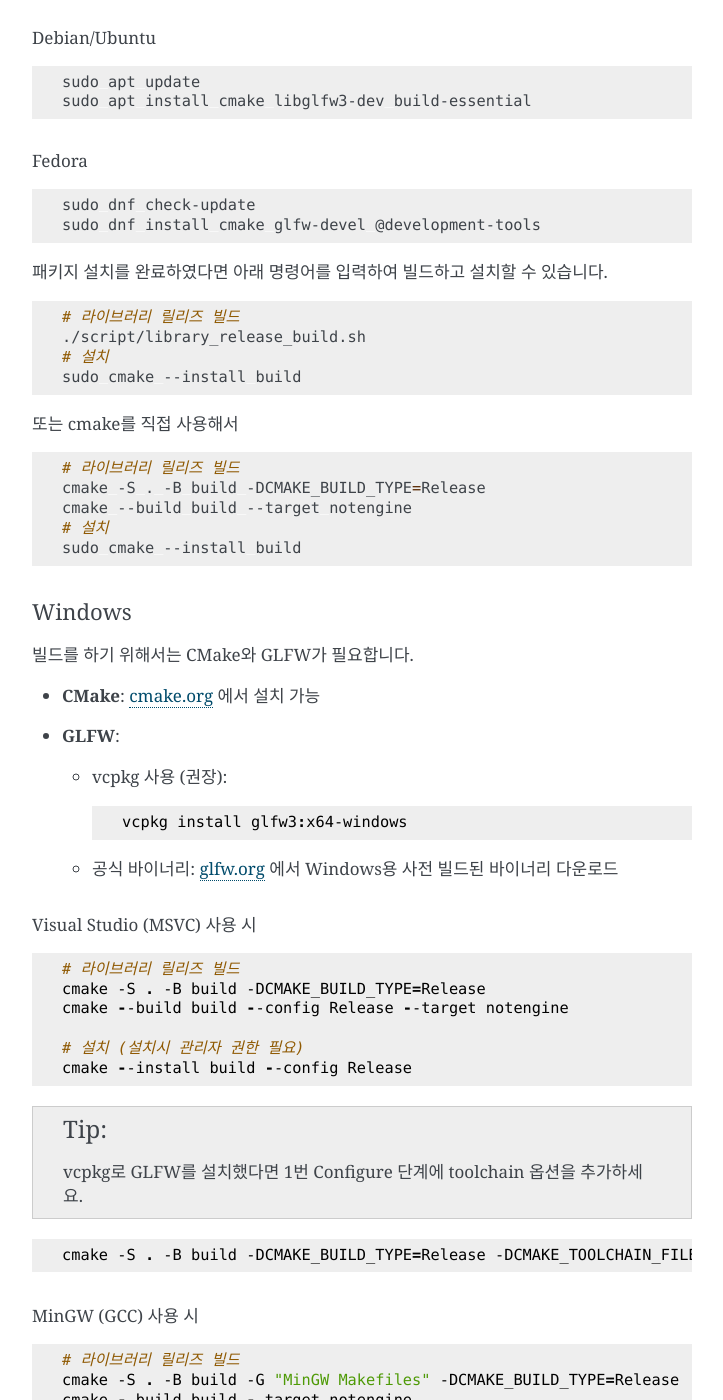
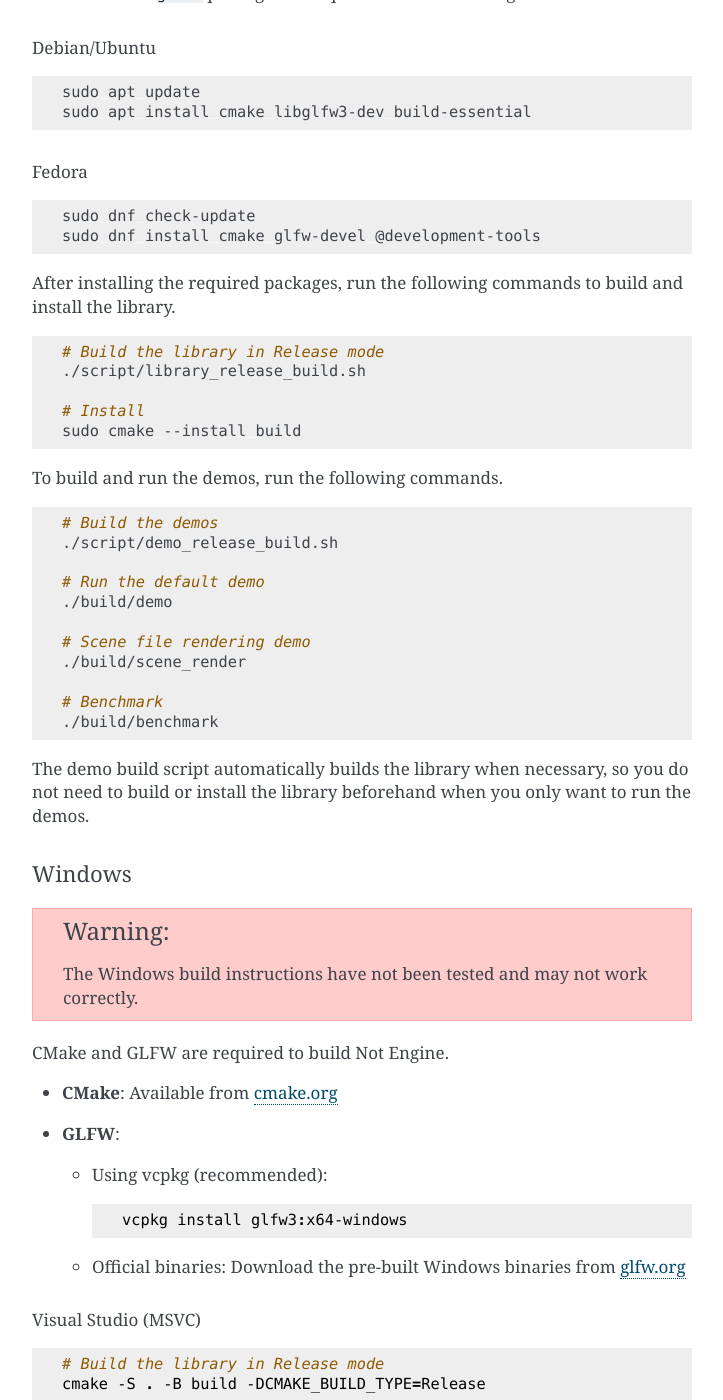
Before and after one commit to sinokadev/notengine, a Sphinx documentation site: the page built from docs/source/getting-started.rst, in a window 1280 px wide and 1400 px high, scrolled down 678 px. Shown: the whole window, without its empty margins (388-1111 px from the left). Built offline with Sphinx 7.4.7, drawn with Linux system fonts in a browser that asks for light colours; some of the changed text lies outside the part shown.

Commit message:
docs Getting Started translate to English

```diff
--- a/docs/source/getting-started.rst
+++ b/docs/source/getting-started.rst
@@ -1,30 +1,33 @@
 ================
-시작하기
+Getting Started
 ================
 
-이 문서는 Not Engine을 처음 접하는 사람들을 위해 빌드하고 데모를 실행하는 방법과 기본적인 기능을 안내합니다.
+This document provides instructions for building Not Engine, running the demos,
+and an overview of its basic features for users who are new to Not Engine.
 
 --------------------------------
-설치하기
+Installation
 --------------------------------
 
-아직 사전 빌드된 바이너리를 제공하지 않기 때문에 직접 빌드해야 합니다.
+Not Engine does not currently provide pre-built binaries, so you must build it yourself.
 
-요구사항
+Requirements
 ~~~~~~~~~~~~~~~~~~~~~~~~~~~~~~~~
 
-- OpenGL 4.3 이상을 지원하는 그래픽 카드
+- A graphics card that supports OpenGL 4.3 or later
 
-빌드
+Building
 ~~~~~~~~~~~~~~~~~~~~~~~~~~~~~~~~
 
 .. note::
-   이 엔진은 현재 Linux 환경에서만 테스트되었습니다. Windows나 macOS 환경에서의 동작 및 안정성은 보장되지 않습니다.
 
-Linux (권장)
+   Not Engine has currently only been tested on Linux.
+   Operation and stability on Windows and macOS are not guaranteed.
+
+Linux (Recommended)
 --------------------------------
 
-빌드를 하기 위해서는 ``cmake``\ 와 ``glfw3`` 패키지가 필요합니다.
+CMake and the ``glfw3`` package are required to build Not Engine.
 
 Debian/Ubuntu
 ^^^^^^^^^^^^^^^^^^^^^^^^^^^^^^^^
@@ -42,79 +45,106 @@ Fedora
    sudo dnf check-update
    sudo dnf install cmake glfw-devel @development-tools
 
-패키지 설치를 완료하였다면 아래 명령어를 입력하여 빌드하고 설치할 수 있습니다.
+After installing the required packages, run the following commands to build and install the library.
 
 .. code-block:: bash
 
-   # 라이브러리 릴리즈 빌드
+   # Build the library in Release mode
    ./script/library_release_build.sh
-   # 설치
+
+   # Install
    sudo cmake --install build
 
-또는 cmake를 직접 사용해서
+To build and run the demos, run the following commands.
 
 .. code-block:: bash
 
-   # 라이브러리 릴리즈 빌드
-   cmake -S . -B build -DCMAKE_BUILD_TYPE=Release
-   cmake --build build --target notengine
-   # 설치
-   sudo cmake --install build
+   # Build the demos
+   ./script/demo_release_build.sh
+
+   # Run the default demo
+   ./build/demo
+
+   # Scene file rendering demo
+   ./build/scene_render
+
+   # Benchmark
+   ./build/benchmark
+
+The demo build script automatically builds the library when necessary,
+so you do not need to build or install the library beforehand when you only want to run the demos.
 
 Windows
 --------------------------------
 
-빌드를 하기 위해서는 CMake와 GLFW가 필요합니다.
+.. warning::
 
-- **CMake**: `cmake.org <https://cmake.org/download/>`_ 에서 설치 가능
+   The Windows build instructions have not been tested and may not work correctly.
+
+CMake and GLFW are required to build Not Engine.
+
+- **CMake**: Available from `cmake.org <https://cmake.org/download/>`_
+
 - **GLFW**:
 
-  - vcpkg 사용 (권장):
+  - Using vcpkg (recommended):
 
     .. code-block:: powershell
 
        vcpkg install glfw3:x64-windows
 
-  - 공식 바이너리: `glfw.org <https://www.glfw.org/download.html>`_ 에서 Windows용 사전 빌드된 바이너리 다운로드
+  - Official binaries:
+    Download the pre-built Windows binaries from
+    `glfw.org <https://www.glfw.org/download.html>`_
 
-Visual Studio (MSVC) 사용 시
+Visual Studio (MSVC)
 ^^^^^^^^^^^^^^^^^^^^^^^^^^^^^^^^^^^^^^^^^^^^^^^^
 
 .. code-block:: powershell
 
-   # 라이브러리 릴리즈 빌드
+   # Build the library in Release mode
    cmake -S . -B build -DCMAKE_BUILD_TYPE=Release
+
    cmake --build build --config Release --target notengine
 
-   # 설치 (설치시 관리자 권한 필요)
+   # Install (administrator privileges required)
    cmake --install build --config Release
 
 .. tip::
-   vcpkg로 GLFW를 설치했다면 1번 Configure 단계에 toolchain 옵션을 추가하세요.
+
+   If you installed GLFW using vcpkg, add the toolchain option during the Configure step.
 
 .. code-block:: powershell
 
-   cmake -S . -B build -DCMAKE_BUILD_TYPE=Release -DCMAKE_TOOLCHAIN_FILE="[vcpkg 설치경로]/scripts/buildsystems/vcpkg.cmake"
+   cmake -S . -B build -DCMAKE_BUILD_TYPE=Release -DCMAKE_TOOLCHAIN_FILE="[vcpkg installation path]/scripts/buildsystems/vcpkg.cmake"
 
-MinGW (GCC) 사용 시
+MinGW (GCC)
 ^^^^^^^^^^^^^^^^^^^^^^^^^^^^^^^^^^^^^^^^^^^^^^^^
 
 .. code-block:: powershell
 
-   # 라이브러리 릴리즈 빌드
+   # Build the library in Release mode
    cmake -S . -B build -G "MinGW Makefiles" -DCMAKE_BUILD_TYPE=Release
+
    cmake --build build --target notengine
 
-   # 설치 (설치시 관리자 권한 필요)
+   # Install (administrator privileges required)
    cmake --install build
 
 macOS
 --------------------------------
 
 .. warning::
-   macOS는 OpenGL 4.1까지만 지원하므로 OpenGL 4.3 이상을 요구하는 Not Engine을 사용할 수 없습니다.
 
-   만약 Not Engine이 Vulkan을 지원하게 되더라도 macOS는 Metal을 제외한 모든 그래픽 API를 지원하지 않고, Vulkan 또한 직접적으로 지원하지 않기 때문에 MoltenVK를 사용하지 않는 한 사용이 불가능합니다. 우리는 아직까지 공식적으로 macOS를 지원하지 않으므로 macOS에서의 빌드에 관한 가이드를 지원하지 않을 겁니다.
+   macOS only supports OpenGL up to version 4.1, so Not Engine,
+   which requires OpenGL 4.3 or later, cannot currently be used on macOS.
+
+   Even if Not Engine supports Vulkan in the future, macOS does not provide
+   native Vulkan support. Therefore, a compatibility layer such as MoltenVK
+   would be required.
+
+   Not Engine does not officially support macOS at this time,
+   so no separate guide for building on macOS is provided.
 
 .. toctree::
    :maxdepth: 2
```
